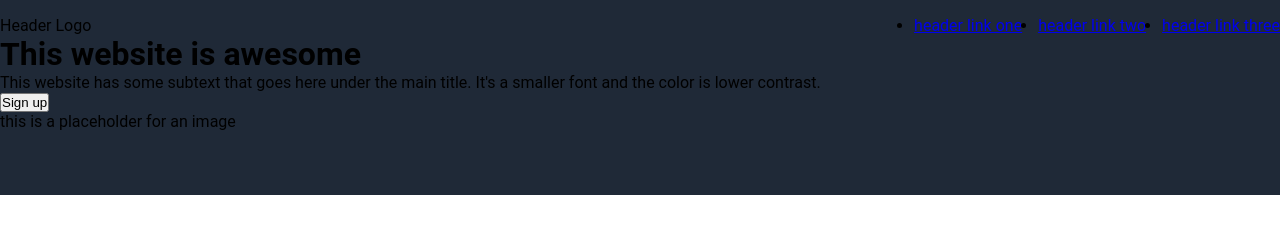
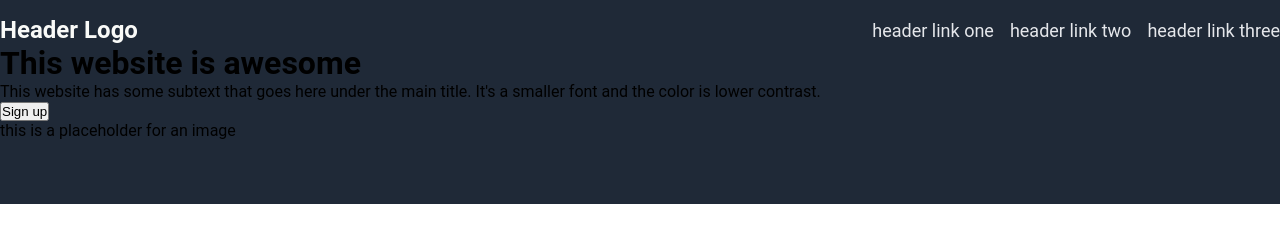
Before and after one commit to Samidj630/odin-landing-page, a plain HTML site: page index.html in a window 1280 px wide. Drawn offline with Linux system fonts and the light colour scheme.

Commit message:
adjusted header and link size and color

```diff
--- a/style.css
+++ b/style.css
@@ -21,4 +21,18 @@ body{
 .nav{
     display: flex;
     gap:16px;
+    list-style: none;
+    margin: 0;
+    padding: 0;
+
 }
+.nav a{
+    text-decoration: none;
+    font-size: 18px;
+    color: #E5E7EB;
+}
+.logo{
+    font-size: 24px;
+    color: #F9FAF8;
+    font-weight: 700;
+}
```
